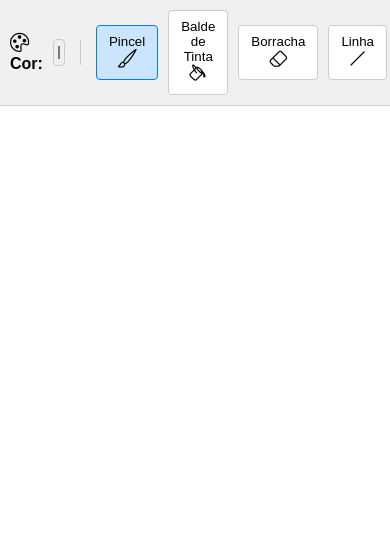
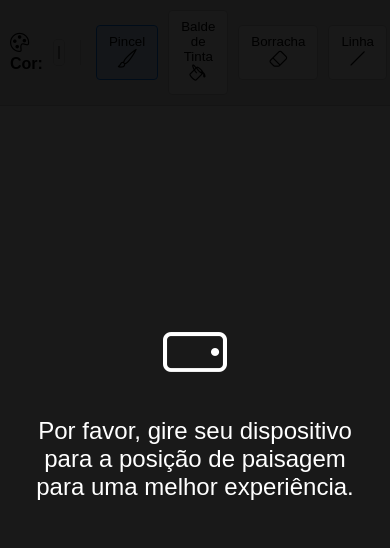
Before and after one commit to rafaelpoh/Quadro-de-ideias, a plain HTML site: page quadro-de-desenho.html in a window 390 px wide. Drawn offline with nearby package versions, Linux system fonts and the light colour scheme.

Commit message:
melhorias tablets e celulares

```diff
--- a/assets/css/skinqd.css
+++ b/assets/css/skinqd.css
@@ -60,6 +60,7 @@ body {
     flex-grow: 1;
     display: block;
     background-color: #fff;
+    touch-action: none;
 }
 
 i{
@@ -69,3 +70,51 @@ i{
 .align-right {
     margin-left: auto;
 }
+
+#orientation-warning {
+    display: none;
+    position: fixed;
+    top: 0;
+    left: 0;
+    width: 100%;
+    height: 100%;
+    background-color: rgba(0,0,0,0.9);
+    color: white;
+    z-index: 1001;
+    justify-content: center;
+    align-items: center;
+    text-align: center;
+    font-size: 1.5em;
+}
+
+#orientation-warning div {
+    padding: 20px;
+}
+
+@media screen and (max-width: 768px) and (orientation: portrait) {
+    #orientation-warning {
+        display: flex;
+    }
+}
+
+@media screen and (max-height: 500px) and (orientation: landscape) {
+    #toolbar {
+        padding: 5px;
+        gap: 5px;
+        flex-wrap: wrap;
+        justify-content: center;
+    }
+
+    #toolbar button {
+        padding: 6px 10px;
+        font-size: 0.9em;
+    }
+
+    #toolbar button .bi {
+        font-size: 1.2rem;
+    }
+
+    #toolbar label {
+        font-size: 0.9em;
+    }
+}
--- a/quadro-de-desenho.html
+++ b/quadro-de-desenho.html
@@ -11,6 +11,12 @@
     <link rel="stylesheet" href="./assets/css/skinqd.css" />
   </head>
   <body>
+    <div id="orientation-warning">
+      <div>
+        <i class="bi bi-phone-landscape" style="font-size: 4rem; margin-bottom: 1rem; display: block;"></i>
+        <p>Por favor, gire seu dispositivo para a posição de paisagem para uma melhor experiência.</p>
+      </div>
+    </div>
     <div id="toolbar">
       <label for="colorPicker"><i class="bi bi-palette"></i>Cor:</label>
       <input type="color" id="colorPicker" value="#000000" />
```
